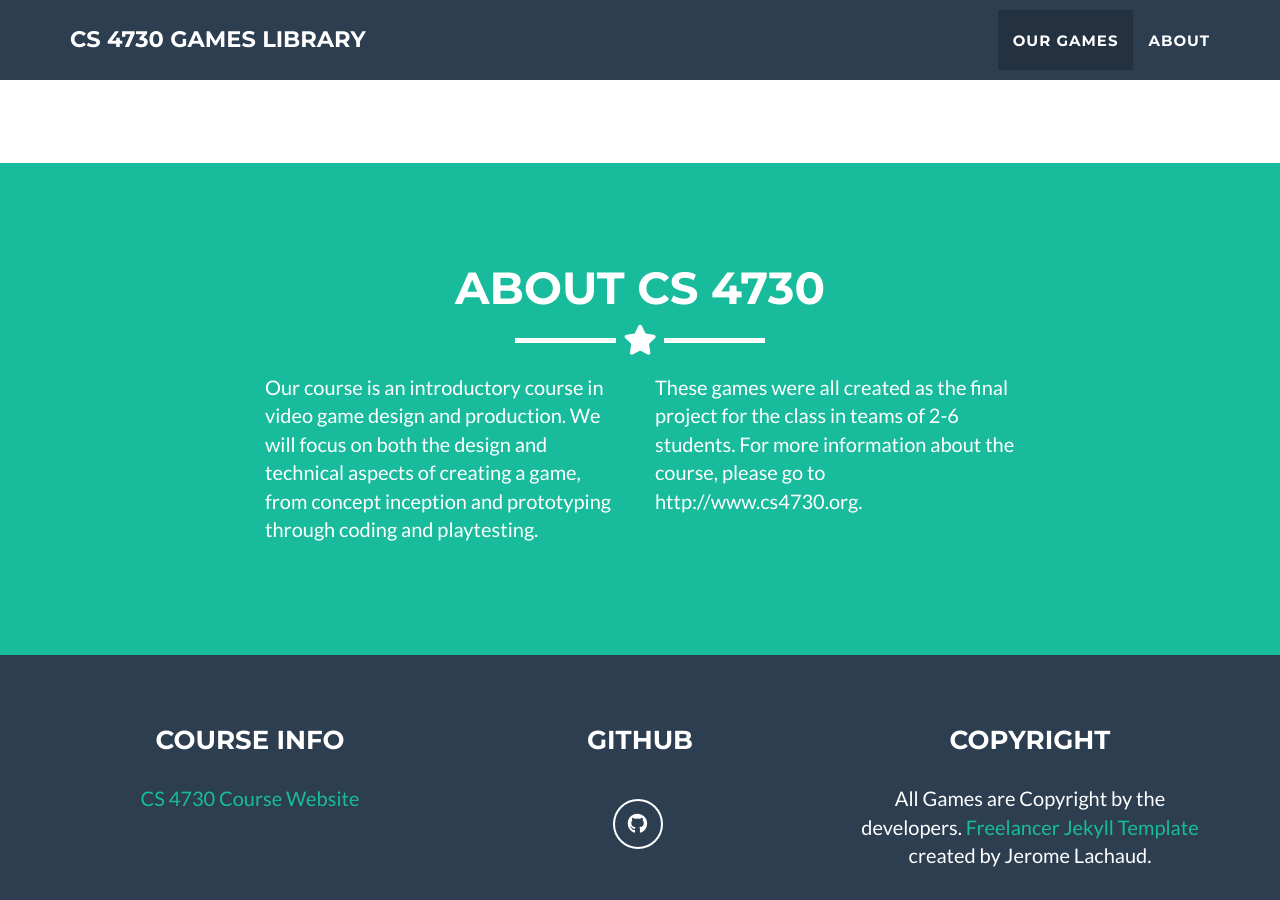
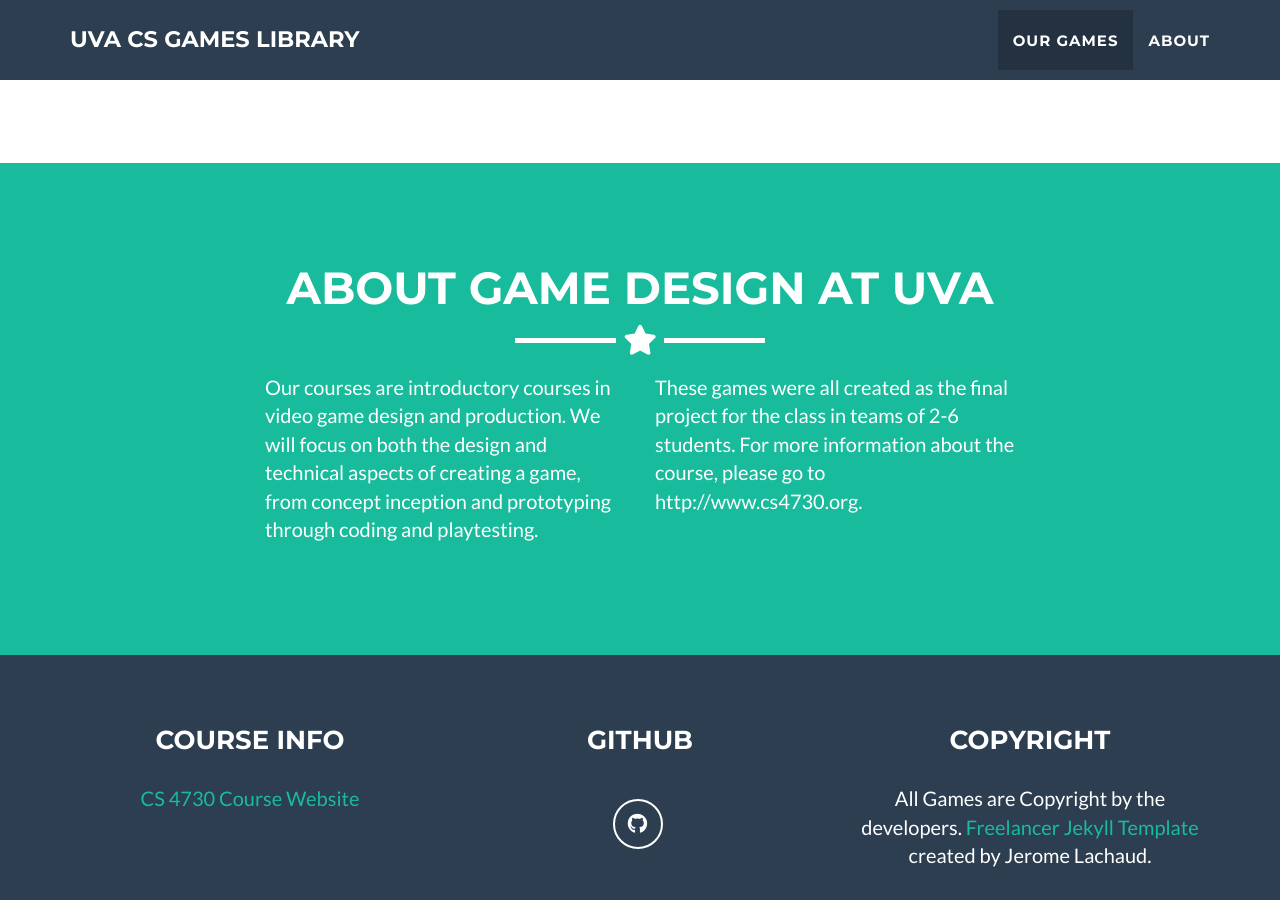
Before and after one commit to marksherriff/cs4730.games, a Jekyll site: the page built from _posts/2023-05-23-LetHimCook.markdown, in a window 1280 px wide and 900 px high, scrolled down 1682 px. Built offline with Jekyll 4.4.1, drawn with Linux system fonts in a browser that asks for light colours; some of the changed text lies outside the part shown.

Commit message:
homepage text update

```diff
--- a/_config.yml
+++ b/_config.yml
@@ -1,10 +1,10 @@
 # Site settings
-title: CS 4730 Games Library
+title: UVA CS Games Library
 email: sherriff@virginia.edu
-url: https://cs4730.games
-description: "Games created as a part of CS 4730: Computer Game Design at the University of Virginia"
+url: https://uvacs.games
+description: "Games created as a part of Computer Game Design courses at the University of Virginia"
 keywords: "video games, computer science, university of virginia"
-skills: "Built with Monogame"
+skills: "Built with Monogame / GB Studio / Unity"
 meta_author: Sherriff Mark
 
 # Google webmaster tools
--- a/_includes/about.html
+++ b/_includes/about.html
@@ -3,13 +3,13 @@
   <div class="container">
     <div class="row">
       <div class="col-lg-12 text-center">
-        <h2>About CS 4730</h2>
+        <h2>About Game Design at UVA</h2>
         <hr class="star-light">
       </div>
     </div>
     <div class="row">
       <div class="col-lg-4 col-lg-offset-2">
-        <p>Our course is an introductory course in video game design and production. We will focus on both the design and technical aspects of creating a game, from concept inception and prototyping through coding and playtesting.</p>
+        <p>Our courses are introductory courses in video game design and production. We will focus on both the design and technical aspects of creating a game, from concept inception and prototyping through coding and playtesting.</p>
       </div>
       <div class="col-lg-4">
         <p>These games were all created as the final project for the class in teams of 2-6 students.  For more information about the course, please go to http://www.cs4730.org.</p>
```
